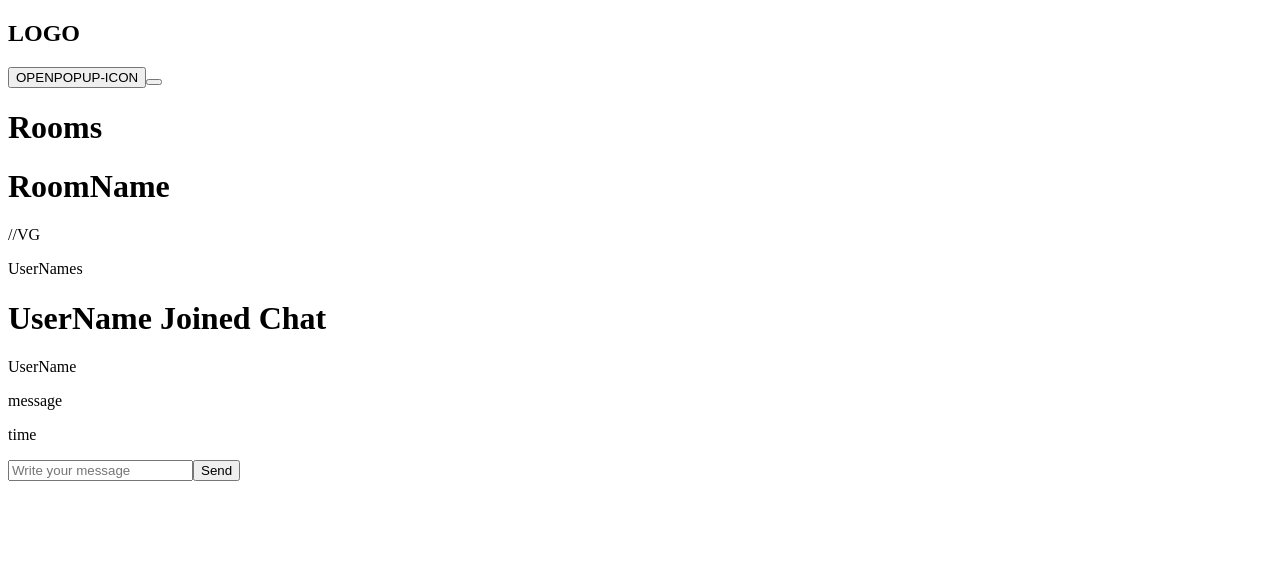
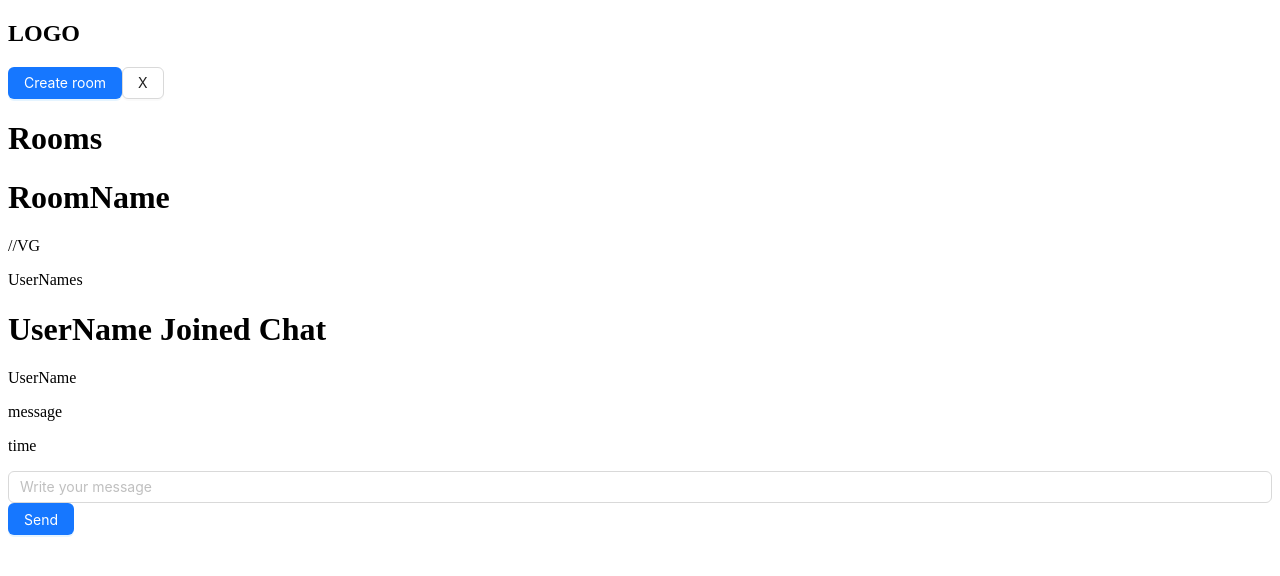
Before and after one commit to AjshaC/Socket-Chatt-App, a React (Vite) app in the folder client/: page /chat in a window 1280 px wide. Shown: the top 576 px of the page. Built offline with nearby package versions, Linux system fonts and the light colour scheme.

Commit message:
Working on creating rooms

```diff
--- a/client/src/App.tsx
+++ b/client/src/App.tsx
@@ -1,14 +1,15 @@
 
 import { io } from "socket.io-client";
 
-import ChatPage from "./pages/chatPage";
-import Home from "./pages/home";
+import ChatPage from "./pages/ChatPage";
+import Home from "./pages/Home";
 import { Routes, Route } from "react-router-dom";
 
 
 export default function App() {
 
   const socket = io("http://localhost:3000/", {autoConnect : false});
+
 
 
 
--- a/client/src/components/JoinChatContainer/JoinChatContainer.tsx
+++ b/client/src/components/JoinChatContainer/JoinChatContainer.tsx
@@ -1,12 +1,19 @@
 import "./JoinChatContainer.css";
 import {useState} from "react";
 import {useNavigate} from "react-router-dom" ;
+import { Button} from 'antd';
 
-//-----------------------------Room-Context----------------------------------//
+
 import { io } from 'socket.io-client';
 
 
 export default function JoinChatContainer(){
+
+
+
+
+    const socket = io('http://localhost:3000',  {autoConnect : false});
+
 
     const [username, setUsername] = useState("");
 
@@ -17,9 +24,11 @@ export default function JoinChatContainer(){
             console.log("no Username")
         }
         else{
-            const socket = io('http://localhost:3000');
+
+               socket.connect();
+
             socket.emit('join', 'lobby')
-            console.log("no Username")
+            console.log(username)
             navigate("/chat");
         }
 
@@ -28,7 +37,7 @@ export default function JoinChatContainer(){
     return (
         <div>
             <input onChange={(e)=> setUsername(e.target.value)} type="text" placeholder="UserName"/>
-            <button onClick={joinChatClick}>Join</button>
+            <Button type="primary" onClick={joinChatClick}>Join</Button>
         </div>
     )
 }
--- a/client/src/components/Navbar/Navbar.tsx
+++ b/client/src/components/Navbar/Navbar.tsx
@@ -1,4 +1,6 @@
 import "./Navbar.css"
+import { Button} from 'antd';
+
 import OpenPopUpBtn from "../OpenPopUpBtn/OpenPopUpBtn"
 
 export default function Navbar(){
@@ -6,7 +8,7 @@ export default function Navbar(){
         <nav>
          <h1>LOGO</h1>
          <OpenPopUpBtn/>
-         <button></button>
+         <Button>X</Button>
         </nav>
 
 
--- a/client/src/components/OpenPopUpBtn/OpenPopUpBtn.tsx
+++ b/client/src/components/OpenPopUpBtn/OpenPopUpBtn.tsx
@@ -1,5 +1,43 @@
+import React, { useState } from 'react';
+import { Button, Modal ,Input } from 'antd';
+
+import { io } from 'socket.io-client';
+
 export default function OpenPopUpBtn(){
+
+    const [isModalOpen, setIsModalOpen] = useState(false);
+    const [newRoom , setNewRoom] = useState("");
+
+    const showModal = () => {
+      setIsModalOpen(true);
+    };
+
+    const handleOk = () => {
+
+        if(!newRoom){
+            console.log("no Room Name")
+        }
+        else{
+            const socket = io('http://localhost:3000');
+            socket.emit('join', newRoom);
+            console.log(newRoom);
+            setIsModalOpen(false);
+        }
+
+
+    };
+
+    const handleCancel = () => {
+      setIsModalOpen(false);
+    };
     return (
-        <button>OPENPOPUP-ICON</button>
+        <>
+      <Button type="primary" onClick={showModal}>
+        Create room
+      </Button>
+      <Modal title="Create Room" open={isModalOpen} onOk={handleOk} onCancel={handleCancel}>
+        <Input onChange={(e) => setNewRoom(e.target.value)}  placeholder='Room name'></Input>
+      </Modal>
+    </>
     )
 }
--- a/client/src/components/WriteAndSendContainer/WriteAndSendContainer.tsx
+++ b/client/src/components/WriteAndSendContainer/WriteAndSendContainer.tsx
@@ -1,10 +1,11 @@
 import "./WriteAndSendContainer.css"
+import { Button , Input} from 'antd';
 
 export default function WriteAndSendContainer(){
     return (
         <div>
-            <input type="text" placeholder="Write your message" />
-            <button>Send</button>
+            <Input type="text" placeholder="Write your message" />
+            <Button type="primary" >Send</Button>
         </div>
     )
 }
```
Also changed, not shown: 1 other file (tests, documents, lock files or other folders).
